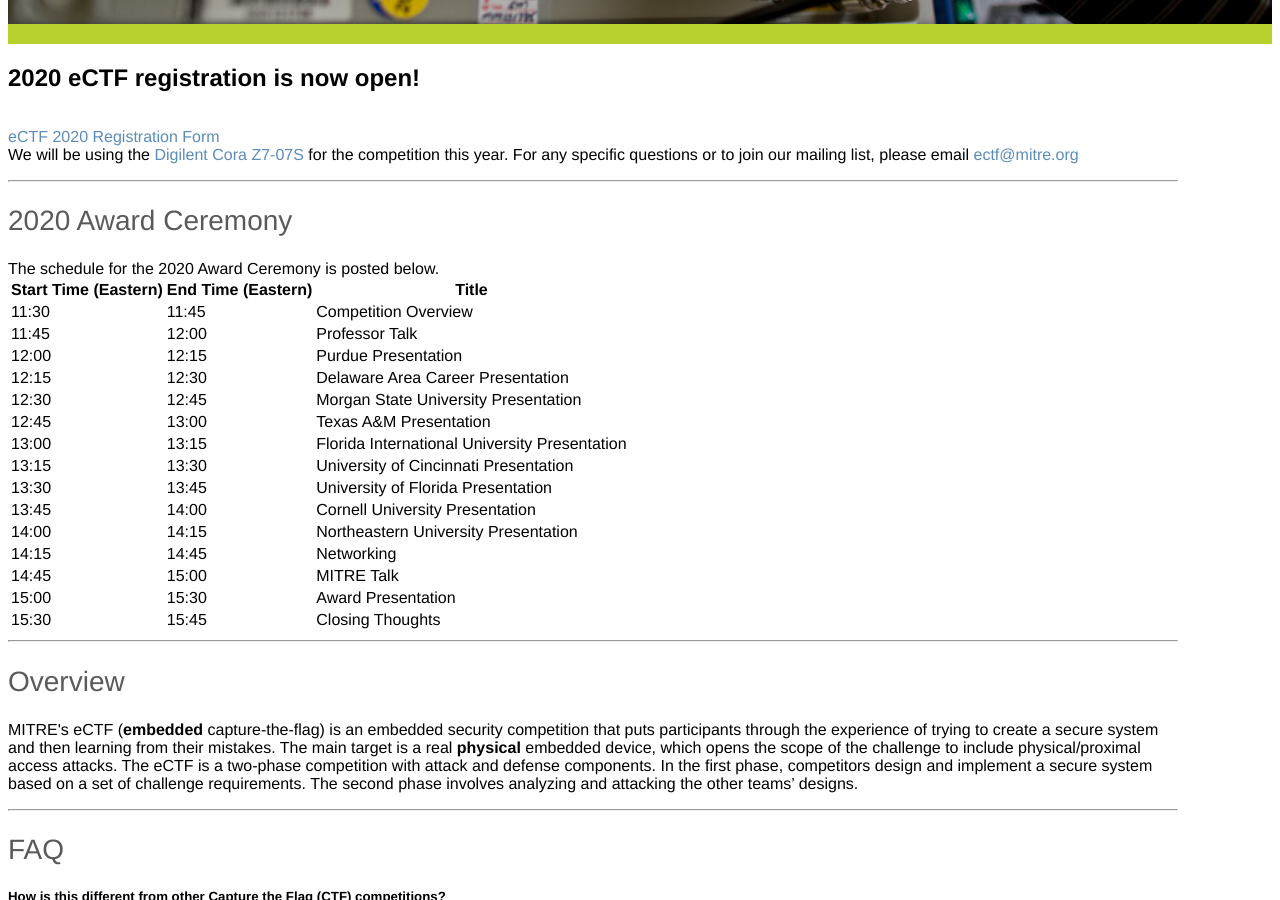
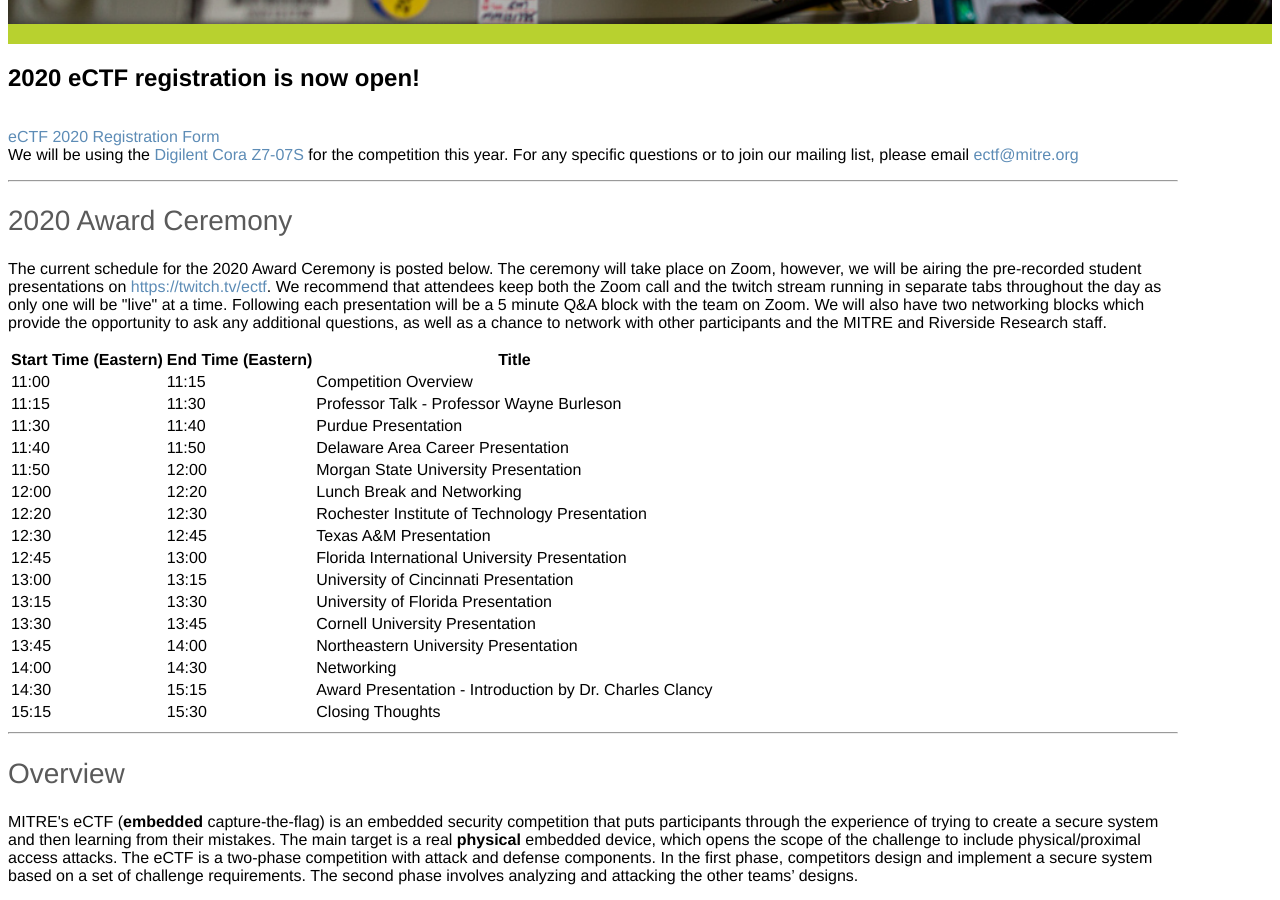
Before and after one commit to mitre-cyber-academy/mitre-cyber-academy.github.io, a Jekyll site: the page built from competitions/embedded/index.html, in a window 1280 px wide and 900 px high, scrolled down 610 px. Built offline with Jekyll 4.4.1, drawn with Linux system fonts in a browser that asks for light colours; nearby versions of some CDN libraries; library files that are not in the unit come from our copies.

Commit message:
Update competition schedule

```diff
--- a/competitions/embedded/index.html
+++ b/competitions/embedded/index.html
@@ -32,7 +32,13 @@ title: MITRE Cyber Academy | Embedded
                 </p>
                 <hr>
                 <h2>2020 Award Ceremony</h2>
-                The schedule for the 2020 Award Ceremony is posted below.
+                <p>
+                  The current schedule for the 2020 Award Ceremony is posted below.
+                  The ceremony will take place on Zoom, however, we will be airing the pre-recorded student presentations on <a href="https://twitch.tv/ectf">https://twitch.tv/ectf</a>.
+                  We recommend that attendees keep both the Zoom call and the twitch stream running in separate tabs throughout the day as only one will be "live" at a time.
+                  Following each presentation will be a 5 minute Q&A block with the team on Zoom.
+                  We will also have two networking blocks which provide the opportunity to ask any additional questions, as well as a chance to network with other participants and the MITRE and Riverside Research staff.
+                </p>
                 <table>
                     <tr>
                         <th>Start Time (Eastern)</th>
@@ -40,78 +46,83 @@ title: MITRE Cyber Academy | Embedded
                         <th>Title</th>
                     </tr>
                     <tr>
-                        <td>11:30</td>
-                        <td>11:45</td>
+                        <td>11:00</td>
+                        <td>11:15</td>
                         <td>Competition Overview</td>
                     </tr>
                     <tr>
-                        <td>11:45</td>
+                        <td>11:15</td>
+                        <td>11:30</td>
+                        <td>Professor Talk - Professor Wayne Burleson</td>
+                    </tr>
+                    <tr>
+                        <td>11:30</td>
+                        <td>11:40</td>
+                        <td>Purdue Presentation</td>
+                    </tr>
+                    <tr>
+                        <td>11:40</td>
+                        <td>11:50</td>
+                        <td>Delaware Area Career Presentation</td>
+                    </tr>
+                    <tr>
+                        <td>11:50</td>
                         <td>12:00</td>
-                        <td>Professor Talk</td>
+                        <td>Morgan State University Presentation</td>
                     </tr>
                     <tr>
                         <td>12:00</td>
-                        <td>12:15</td>
-                        <td>Purdue Presentation</td>
+                        <td>12:20</td>
+                        <td>Lunch Break and Networking</td>
                     </tr>
                     <tr>
-                        <td>12:15</td>
+                        <td>12:20</td>
                         <td>12:30</td>
-                        <td>Delaware Area Career Presentation</td>
+                        <td>Rochester Institute of Technology Presentation</td>
                     </tr>
                     <tr>
                         <td>12:30</td>
                         <td>12:45</td>
-                        <td>Morgan State University Presentation</td>
+                        <td>Texas A&M Presentation</td>
                     </tr>
                     <tr>
                         <td>12:45</td>
                         <td>13:00</td>
-                        <td>Texas A&M Presentation</td>
+                        <td>Florida International University Presentation</td>
                     </tr>
                     <tr>
                         <td>13:00</td>
                         <td>13:15</td>
-                        <td>Florida International University Presentation</td>
+                        <td>University of Cincinnati Presentation</td>
                     </tr>
                     <tr>
                         <td>13:15</td>
                         <td>13:30</td>
-                        <td>University of Cincinnati Presentation</td>
+                        <td>University of Florida Presentation</td>
                     </tr>
                     <tr>
                         <td>13:30</td>
                         <td>13:45</td>
-                        <td>University of Florida Presentation</td>
+                        <td>Cornell University Presentation</td>
                     </tr>
                     <tr>
                         <td>13:45</td>
                         <td>14:00</td>
-                        <td>Cornell University Presentation</td>
+                        <td>Northeastern University Presentation</td>
                     </tr>
                     <tr>
                         <td>14:00</td>
-                        <td>14:15</td>
-                        <td>Northeastern University Presentation</td>
-                    </tr>
-                    <tr>
-                        <td>14:15</td>
-                        <td>14:45</td>
+                        <td>14:30</td>
                         <td>Networking</td>
                     </tr>
                     <tr>
-                        <td>14:45</td>
-                        <td>15:00</td>
-                        <td>MITRE Talk</td>
+                        <td>14:30</td>
+                        <td>15:15</td>
+                        <td>Award Presentation - Introduction by Dr. Charles Clancy</td>
                     </tr>
                     <tr>
-                        <td>15:00</td>
+                        <td>15:15</td>
                         <td>15:30</td>
-                        <td>Award Presentation</td>
-                    </tr>
-                    <tr>
-                        <td>15:30</td>
-                        <td>15:45</td>
                         <td>Closing Thoughts</td>
                     </tr>
                 </table>
```
